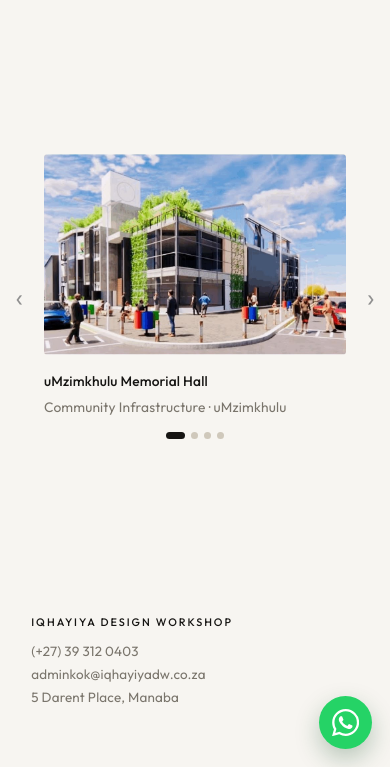
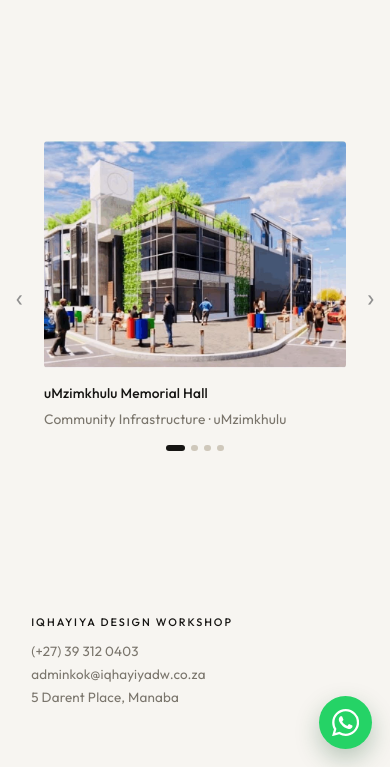
Before and after one commit to shichabonkuna22-star/iQhayiya-KLG-Design-Prototype, a website: page index.html in a window 390 px wide. Shown: the part 77-844 px from the top of the page. Drawn offline with Linux system fonts and the light colour scheme.

Commit message:
Raise the home photo again on laptop and mobile.

```diff
--- a/css/klg.css
+++ b/css/klg.css
@@ -227,8 +227,8 @@ body:has(.home-stage) .site-footer { display: none; }
 .home-slides {
   position: relative;
   width: 100%;
-  aspect-ratio: 3 / 2;
-  max-height: 58vh;
+  aspect-ratio: 4 / 3;
+  max-height: 62vh;
   overflow: hidden;
   border-radius: 0.25rem;
   background: #ece7de;
@@ -666,7 +666,7 @@ h3 { font-size: 1.02rem; margin: 0 0 0.4rem; }
   .site-nav.is-open { display: flex; }
   .klg-grid, .gallery-grid { grid-template-columns: 1fr; }
   .home-stage { column-gap: 0.85rem; padding: 0.6rem 0.5rem 1rem; }
-  .home-slides { max-height: 48vh; }
+  .home-slides { max-height: 52vh; }
   .wordmark-name { font-size: 1.05rem; }
   .wordmark-sub { display: none; }
 }
--- a/index.html
+++ b/index.html
@@ -6,7 +6,7 @@
   <title>iQhayiya Design Workshop</title>
   <meta name="description" content="iQhayiya Design Workshop is a professional architectural firm. The name IQHAYIYA translates to pride in isiXhosa.">
   <link rel="icon" href="favicon.svg" type="image/svg+xml">
-  <link rel="stylesheet" href="css/klg.css?v=klg8">
+  <link rel="stylesheet" href="css/klg.css?v=klg9">
 </head>
 <body>
   <div id="site-header"></div>
```
Also changed, not shown: article.html (+1 -1 lines), join.html (+1 -1 lines), news.html (+1 -1 lines), practice.html (+1 -1 lines), project.html (+1 -1 lines), work.html (+1 -1 lines).
